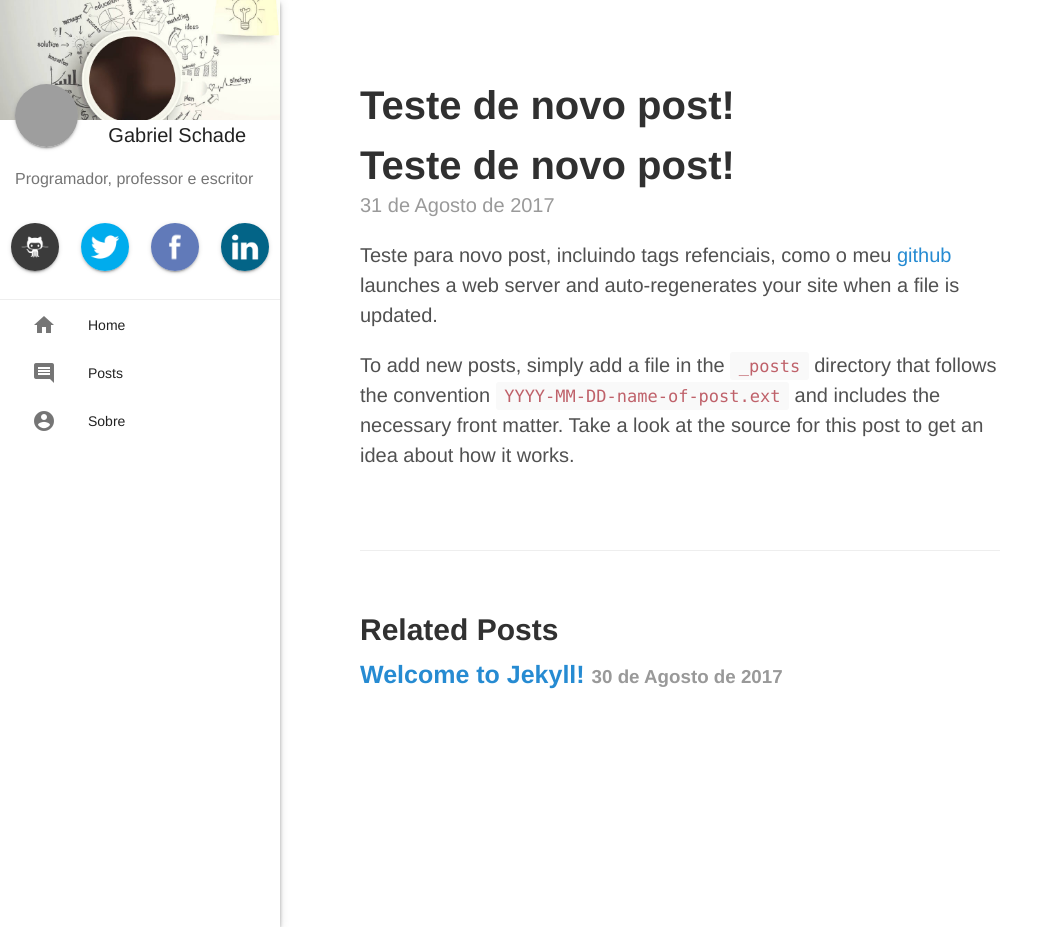
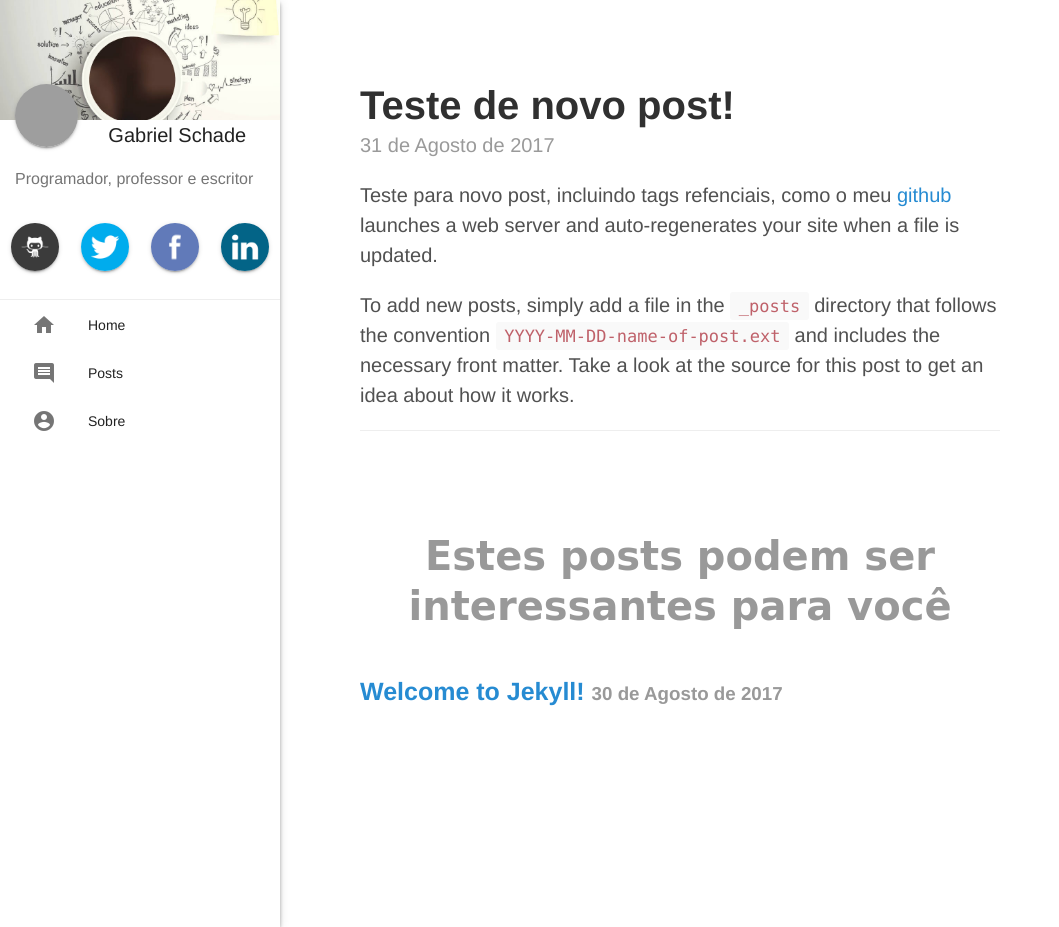
Before and after one commit to gabrielschade/gabrielschade.github.io, a Jekyll site: the page built from _posts/2017-08-31-test.markdown, in a window 1280 px wide and 927 px high. Shown: the whole window, without its empty margins (0-1059 px from the left). Built offline with Jekyll 4.4.1, drawn with Linux system fonts in a browser that asks for light colours; nearby versions of some CDN libraries; library files that are not in the unit come from our copies; comment, search, counter and statistics services are not loaded; grey boxes are pictures that could not be loaded.

Commit message:
fix-post-page

```diff
--- a/_layouts/post.html
+++ b/_layouts/post.html
@@ -2,15 +2,12 @@
 layout: page
 ---
 
-<div class="post">
-  <h1 class="post-title">{{ page.title }}</h1>
   {% assign post = page %}
   <span class="post-date">{% include postdate.html %}</span>
   {{ content }}
-</div>
 
 <div class="related">
-  <h2>Related Posts</h2>
+  {% include huge-h2.html content="Estes posts podem ser interessantes para você" %}
   <ul class="related-posts">
     {% for post in site.related_posts limit:3 %}
       <li>
```
